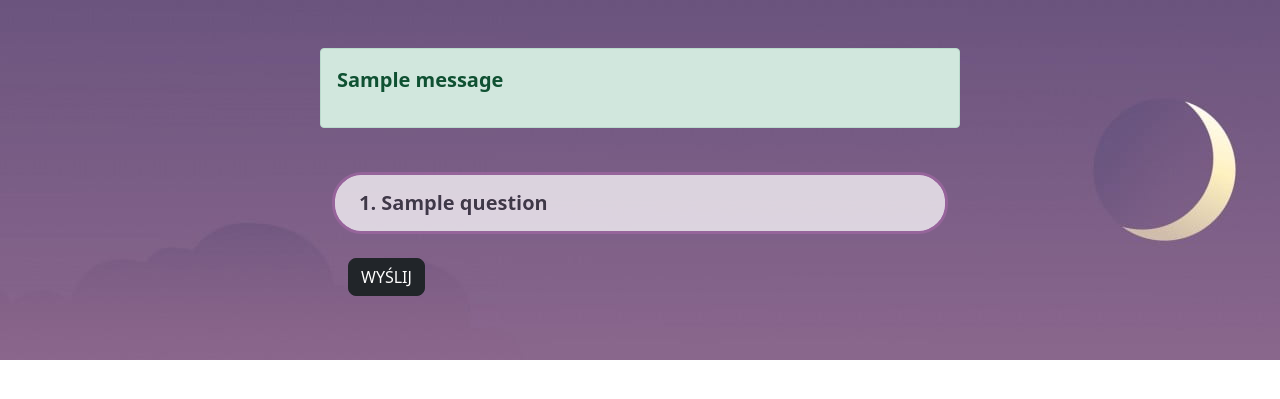
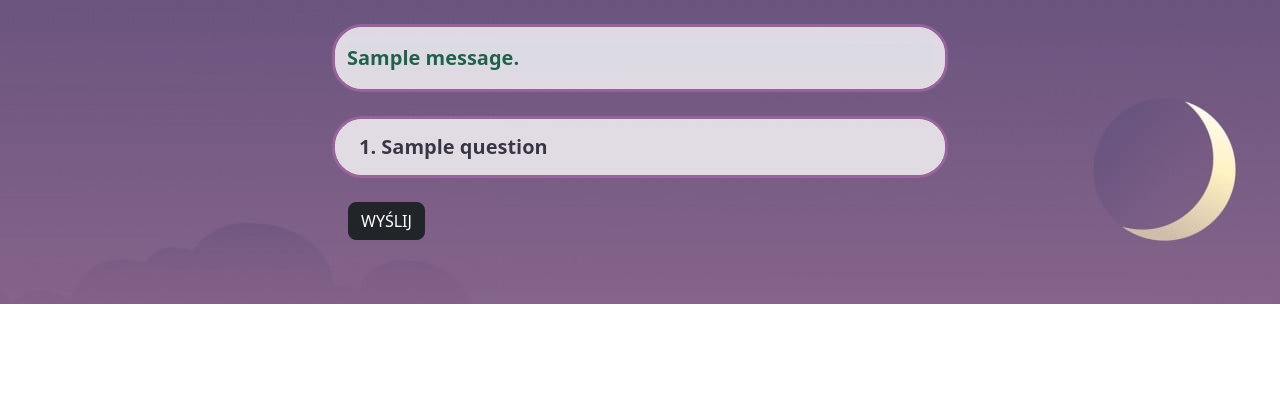
Before and after one commit to MichWozPol/Sleep_Disorders_Assessment, a Flask app: template sleep_disorders/templates/index.html in a window 1280 px wide. Shown: the part 56-455 px from the top of the page. Run offline with Flask 2, Linux system fonts and the light colour scheme; the template is opened without the code that fills it: most values are stand-ins (such as "Sample title", 1, 10 or a date in 2020); one stand-in notice (Sample message) is shown; parts of the project's set-up code (start-up, migrations or seed data) failed here and were passed over; some libraries are stand-ins or nearby versions.

Commit message:
update flash messages

```diff
--- a/sleep_disorders/templates/index.html
+++ b/sleep_disorders/templates/index.html
@@ -9,33 +9,30 @@
 {% endblock css %}
 
 {% block content %}
-    {% with messages = get_flashed_messages(with_categories=true) %}
-        {% if messages %}
-            {% for category, message in messages %}
-                <div class="d-flex justify-content-center bg-light"
-                style = "
-                background-image: url('static/images/background_night.jpg');
-                background-attachment: fixed;
-                background-position: center;">
-                    <div class="row w-50 pt-5 pb-1 d-inline-block">
-                        <div class="alert alert-{{category}}">
-                            <p class="fw-bold fs-5">{{message}}</p>
-                        </div>
-                    </div>
-                </div>
-            {% endfor %}
-        {% endif %}
-    {% endwith %}
-
     <div class="d-flex justify-content-center bg-light"
     style = "
     background-image: url('static/images/background_night.jpg');
     background-attachment: fixed;
     background-position: center;">
         <div class="row w-50 pt-4 pb-3 d-inline-block">
+            {% with messages = get_flashed_messages(with_categories=true) %}
+                {% if messages %}
+                    {% for category, message in messages %}
+                    <div class = "row w-95 mx-auto">
+                        <div class="question-answer-container rounded-lg border border-3 mb-4" style="border-radius: 30px; background-color: #eee5ee; border-color:#855787 !important; opacity: 0.78; filter: brightness(120%);">
+                            <div class="question-container pt-3">
+                                <div class="alert-{{category}}">
+                                    <p class="fw-bold fs-5">{{message}}.</p>
+                                </div>
+                            </div>
+                        </div>
+                        </div>
+                    {% endfor %}
+                {% endif %}
+            {% endwith %}
             <form method="post" action="./" class="form group text-black">
                 {% for question in questions %}
-                    <div class="question-answer-container rounded-lg border border-3 mb-4" style="border-radius: 30px; background-color: #eee5ee; border-color:#855787 !important; opacity: 0.73; filter: brightness(120%);">
+                    <div class="question-answer-container rounded-lg border border-3 mb-4" style="border-radius: 30px; background-color: #eee5ee; border-color:#855787 !important; opacity: 0.78; filter: brightness(120%);">
                     <div class="question-container px-4 pt-3">
                     <p class="h5 fw-bold" style="opacity: 1 !important;">{{ loop.index }}. {{ question[1] }} </p></div>
                     <div class="all_answer-container pb-2">
@@ -43,7 +40,7 @@
                         {% if question[2] == "choose" %}
                             {% if answer[1] == question[0] %}
                                 <div class="form-check">
-                                    <input class="form" style="opacity: 1 !important;" name="{{question[0]}}" value="{{ answer[0] }}" type="radio" required>
+                                    <input class="form" style="opacity: 1 !important;" name="{{question[0]}}" value="{{ answer[0] }}" type="radio">
                                     <label class="form-check-label px-1 py-1" style="opacity: 1 !important;">{{ answer[2] }}</label>
                                 </div>
                             {% endif %}
```
